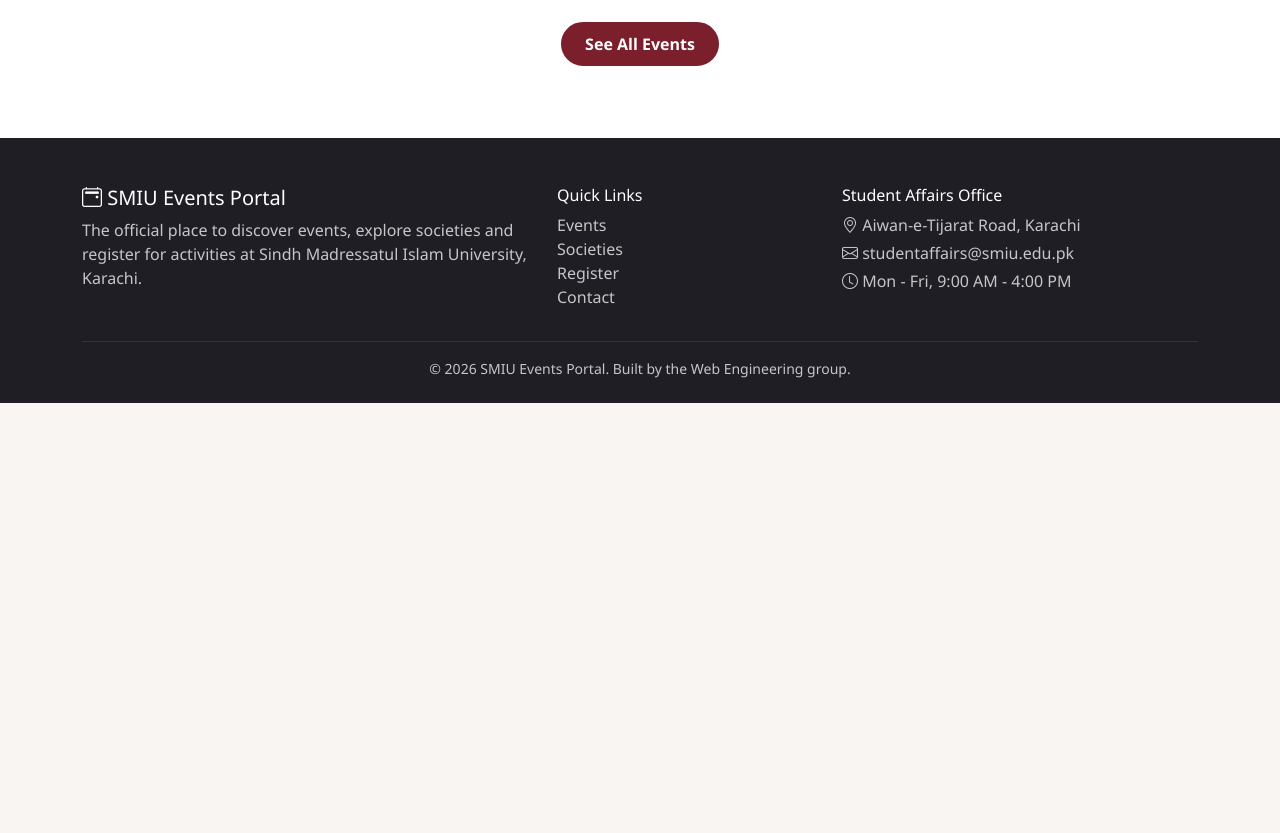
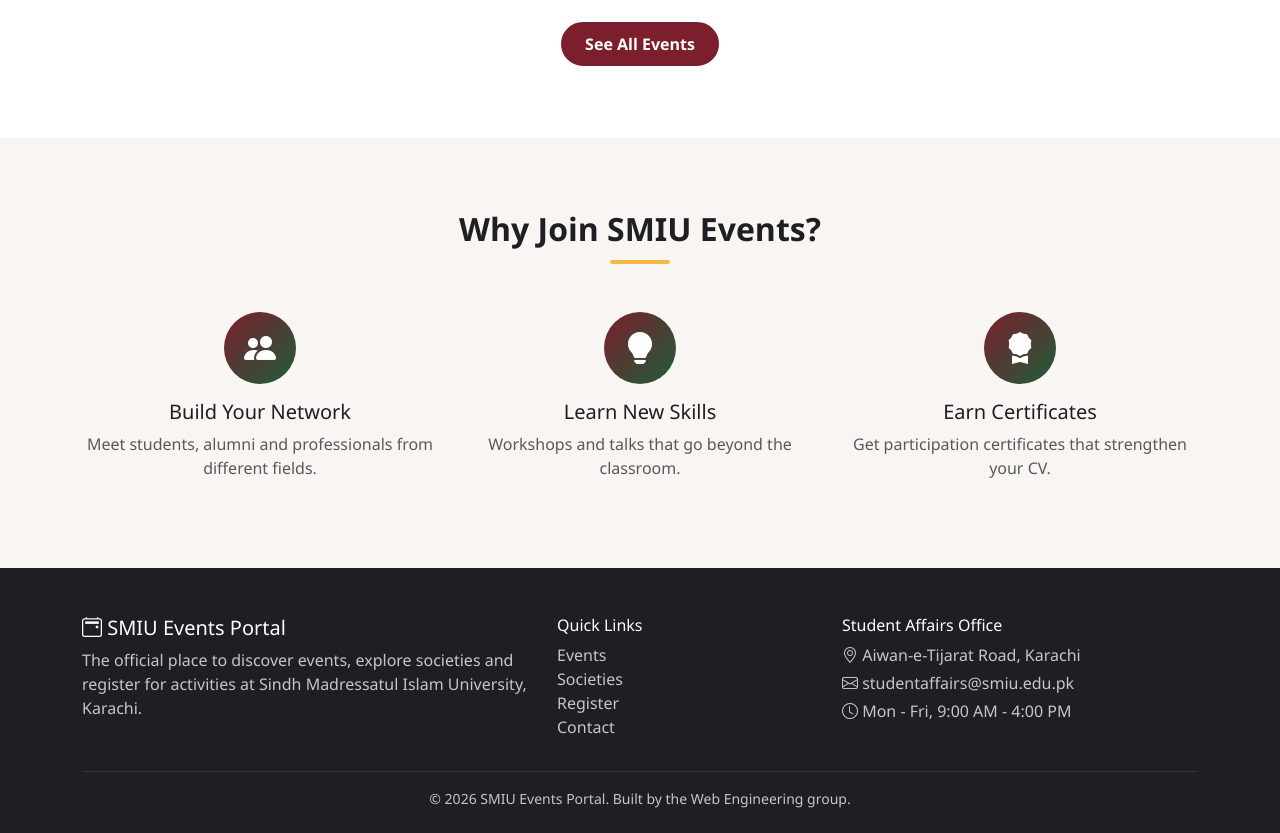
Before and after one commit to hunain0408-cloud/smiu-events-portal-alpha, a plain HTML site: page index.html in a window 1280 px wide. Shown: the part 1700-2533 px from the top of the page. Before the commit the page ends 2103 px from the top, so only its background shows below. Drawn offline with nearby package versions, Linux system fonts and the light colour scheme.

Commit message:
Add Why Join section with Bootstrap Icons and mobile spacing

```diff
--- a/css/style.css
+++ b/css/style.css
@@ -164,6 +164,20 @@ body {
   padding: 0.75rem 1rem;
 }
 
+/* ---------- 10. "Why Join" feature columns ---------- */
+.feature-icon {
+  display: inline-flex;
+  align-items: center;
+  justify-content: center;
+  width: 72px;
+  height: 72px;
+  margin-bottom: 1rem;
+  border-radius: 50%;
+  font-size: 2rem;
+  color: #ffffff;
+  background: linear-gradient(135deg, var(--smiu-primary), var(--smiu-secondary));
+}
+
 /* ---------- 11. Footer ---------- */
 .smiu-footer {
   background-color: var(--smiu-dark);
@@ -179,3 +193,14 @@ body {
 .smiu-footer a:hover {
   color: var(--smiu-accent);
 }
+
+/* ---------- 12. Small screens ---------- */
+@media (max-width: 575.98px) {
+  .hero-section {
+    padding: 4rem 0 3.5rem;
+  }
+
+  .section-padding {
+    padding: 3rem 0;
+  }
+}
--- a/index.html
+++ b/index.html
@@ -148,6 +148,30 @@
         </div>
       </div>
     </section>
+
+    <!-- ===== Why join section ===== -->
+    <section class="section-padding">
+      <div class="container text-center">
+        <h2 class="section-title mb-5">Why Join SMIU Events?</h2>
+        <div class="row g-4">
+          <div class="col-md-4">
+            <div class="feature-icon"><i class="bi bi-people-fill"></i></div>
+            <h3 class="h5">Build Your Network</h3>
+            <p class="text-muted">Meet students, alumni and professionals from different fields.</p>
+          </div>
+          <div class="col-md-4">
+            <div class="feature-icon"><i class="bi bi-lightbulb-fill"></i></div>
+            <h3 class="h5">Learn New Skills</h3>
+            <p class="text-muted">Workshops and talks that go beyond the classroom.</p>
+          </div>
+          <div class="col-md-4">
+            <div class="feature-icon"><i class="bi bi-award-fill"></i></div>
+            <h3 class="h5">Earn Certificates</h3>
+            <p class="text-muted">Get participation certificates that strengthen your CV.</p>
+          </div>
+        </div>
+      </div>
+    </section>
   </main>
 
   <!-- ===== Footer ===== -->
```
